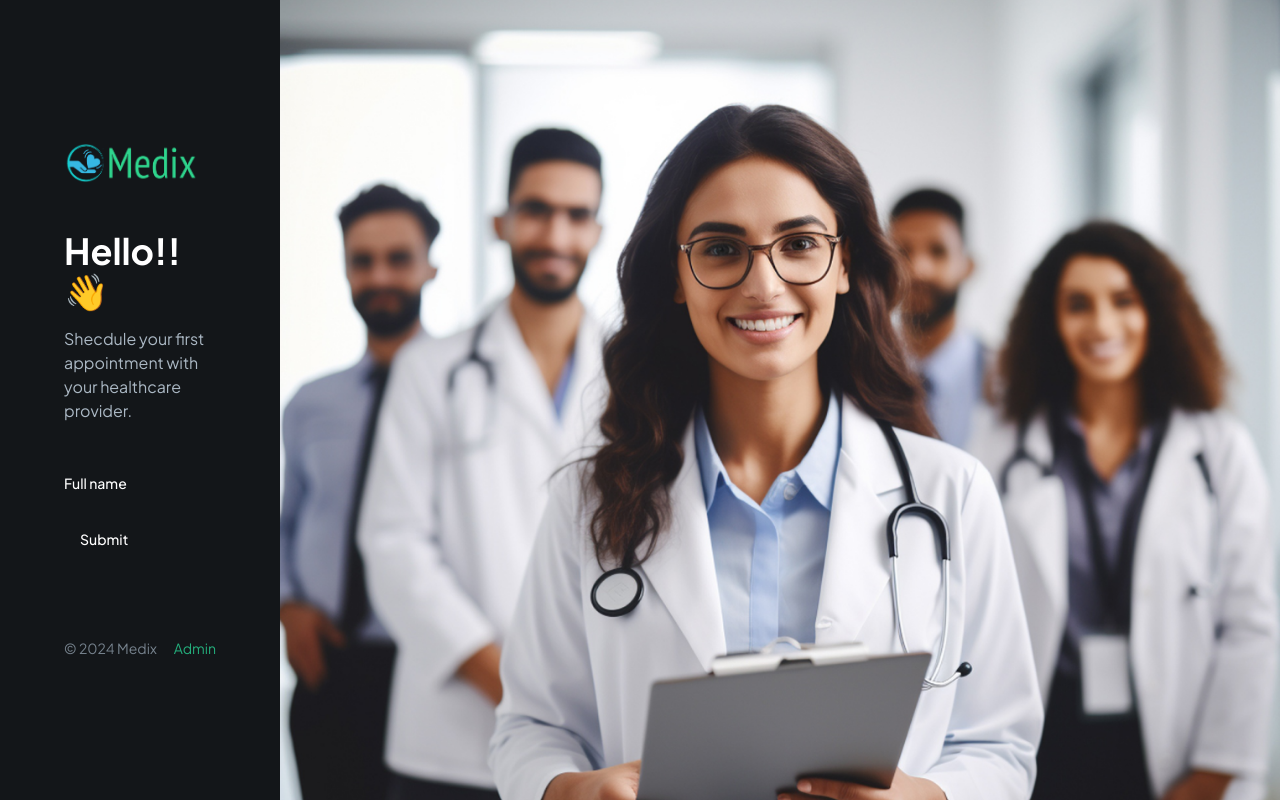
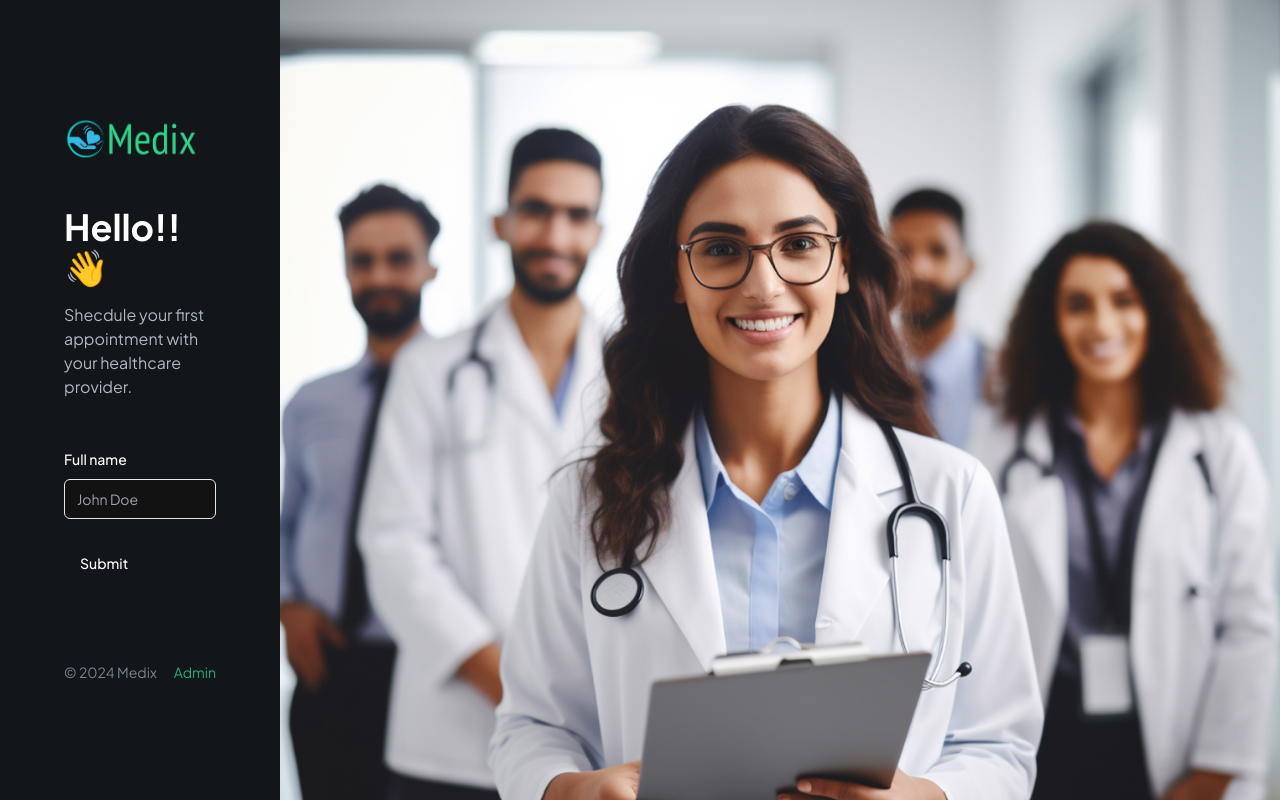
Before and after one commit to mhei009/Medix, a Next.js app: page / in a window 1280 px wide. Built offline with nearby package versions, Linux system fonts and the light colour scheme.

Commit message:
fields and props added in form

```diff
--- a/components/ui/CustomFormField.tsx
+++ b/components/ui/CustomFormField.tsx
@@ -27,7 +27,12 @@ interface CustomProps {
   renderSkeleton?: (field: any) => React.ReactNode;
 }
 
-const CustomFormField = ({ control, fieldType, name, label }: CustomProps) => {
+const RenderField = ({ field, props }: { field: any; props: CustomProps }) => {
+  return <Input type="text" placeholder="John Doe" />;
+};
+
+const CustomFormField = (props: CustomProps) => {
+  const { control, fieldType, name, label } = props;
   return (
     <FormField
       control={control}
@@ -37,6 +42,10 @@ const CustomFormField = ({ control, fieldType, name, label }: CustomProps) => {
           {fieldType !== FormFieldType.CHECKBOX && label && (
             <FormLabel>{label}</FormLabel>
           )}
+
+          <RenderField field={field} props={props} />
+
+          <FormMessage className="shad-error" />
         </FormItem>
       )}
     />
```
